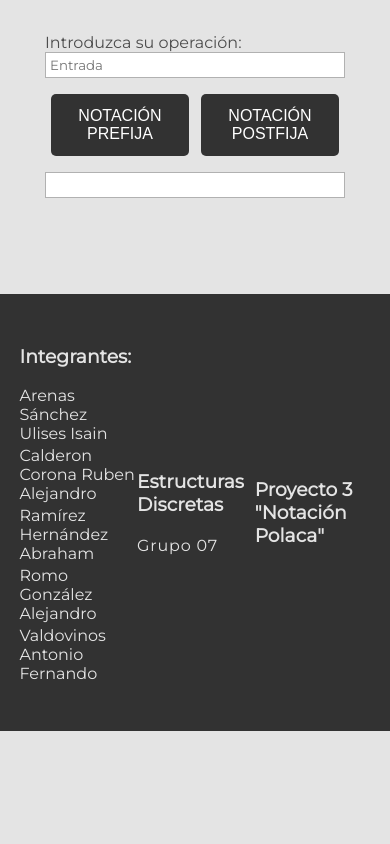
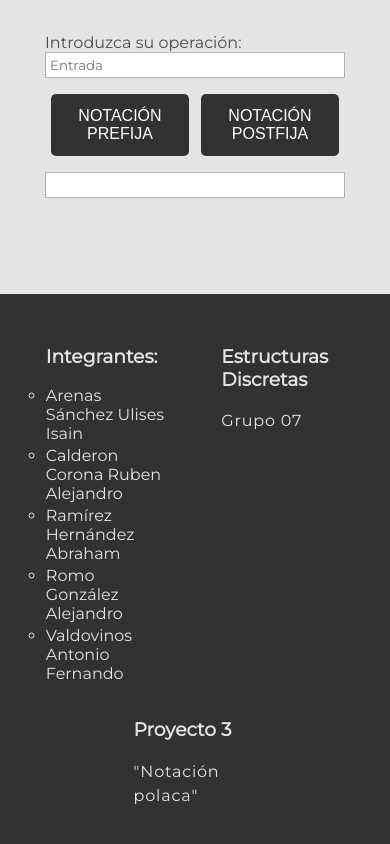
Before and after one commit to AbrahamRH/ProyectoWeb_NotacionPolaca, a plain HTML site: page index.html in a window 390 px wide. Shown: the part 858-1702 px from the top of the page. Before the commit the page ends 1589 px from the top, so only its background shows below. Drawn offline with Linux system fonts and the light colour scheme.

Commit message:
Cambios en el diseño responsivo del footer

```diff
--- a/css/estilos.css
+++ b/css/estilos.css
@@ -170,8 +170,7 @@ footer
 .contenido-footer
 {
 	display: flex;
-
-	justify-content: space-between;
+	justify-content: space-around;
 	align-content: center;
 	padding: 0px;
 	height: fit-content;
@@ -180,13 +179,14 @@ footer
 .contenido-footer section
 {
 	align-content: center;
+	align-self: flex-start;
 }
 
 section > ul
 {
 	margin-left: 0;
 	padding-left: 0px;
-	list-style-type: none;
+	list-style-type: circle;
 }
 
 li
@@ -197,7 +197,7 @@ li
 
 .contenido-footer section
 {
-	width: 33%;
+	width: 35%;
 	font-size: 1rem;
 }
 
@@ -208,11 +208,19 @@ li
 	.contenido-footer
 	{
 		flex-wrap: wrap;
-		flex-direction: row;
+	}
+	.contenido-footer p
+	{
+		text-align: left;
 	}
 
 	.logos .titulos h1,h2
 	{
 		font-size: 1em;
 	}
+
+	.logos .titulos
+	{
+		height: -50%;
+	}
 }
--- a/index.html
+++ b/index.html
@@ -76,7 +76,8 @@
 					<p>Grupo 07</p>
 				</section>
 				<section>
-					<h3>Proyecto 3 "Notación Polaca"</h3>
+					<h3>Proyecto 3</h3>
+					<p>"Notación polaca"</p>
 				</section>
 			</div>
 		</div>
```
